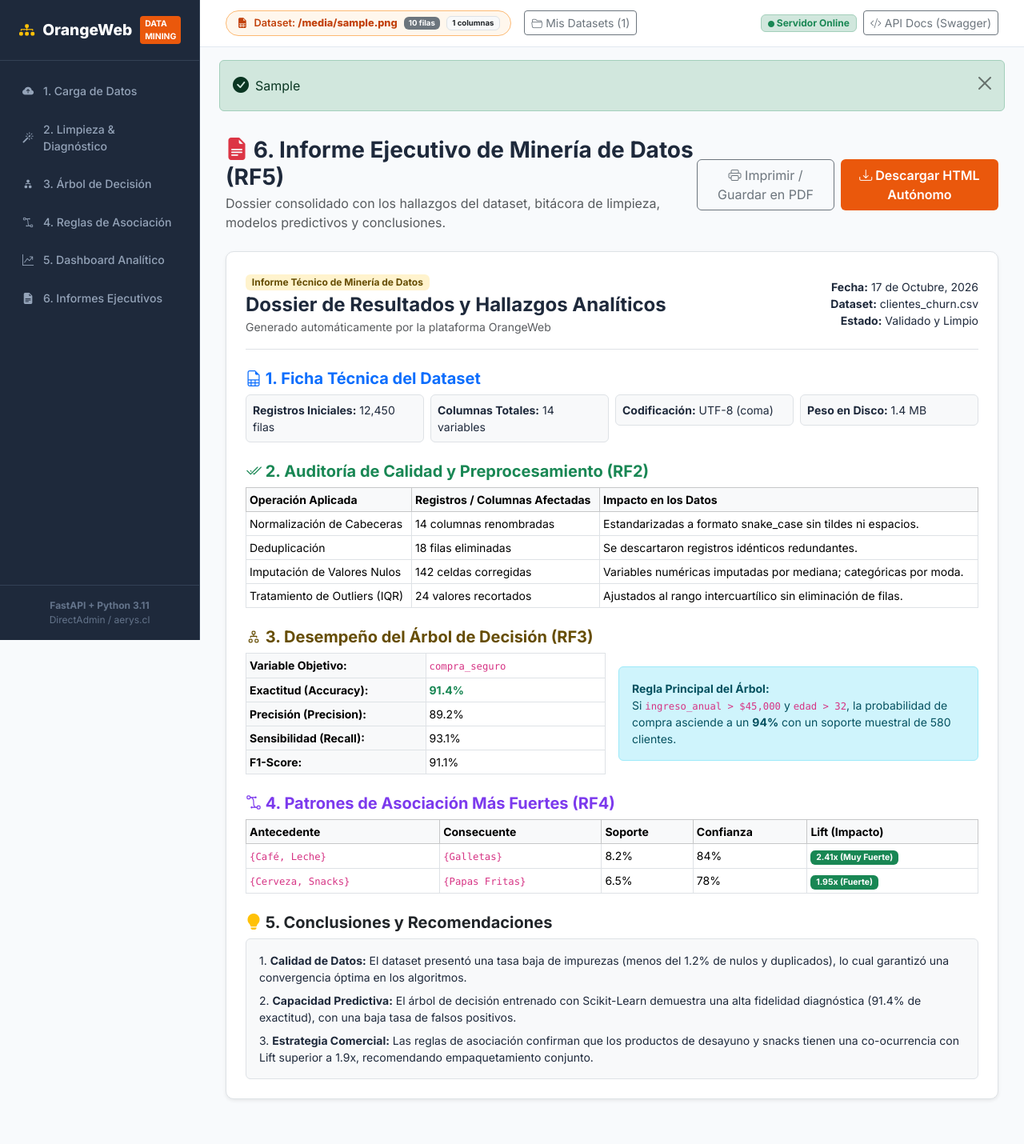
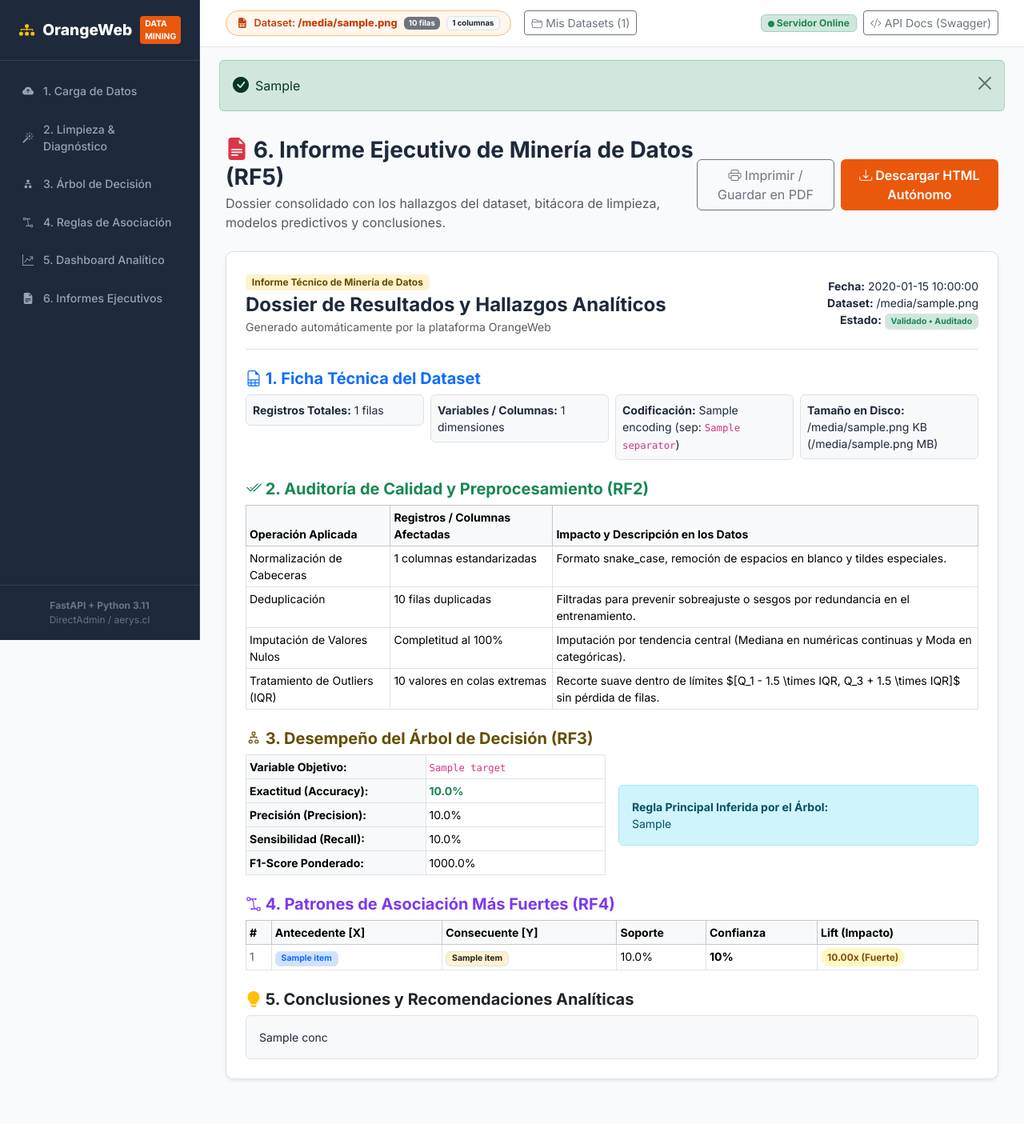
Before and after one commit to mrskenchan/mython-data, a FastAPI app: template web/templates/report.html in a window 1280 px wide. Shown: the whole page at 80% size. After the commit the page ends 1352 px from the top, so only its background shows below. Run offline with FastAPI, Linux system fonts and the light colour scheme; the template is opened without the code that fills it: most values are stand-ins (such as "Sample title", 1, 10 or a date in 2020); some libraries are stand-ins or nearby versions.

Commit message:
feat(rf5): implementar generador de dossier ejecutivo, exportacion html y estilos media print para pdf

```diff
--- a/web/main.py
+++ b/web/main.py
@@ -17,6 +17,7 @@ from analisis.cleaner import diagnosticar_dataset, ejecutar_limpieza
 from analisis.tree_engine import entrenar_arbol
 from analisis.association import generar_reglas_mock, minar_reglas_asociacion
 from analisis.dashboard_engine import obtener_datos_dashboard
+from analisis.reporter import generar_dossier_ejecutivo
 from analisis.csv_loader import (
     cargar_y_validar_csv,
     obtener_catalogo_datasets,
@@ -337,7 +338,30 @@ async def dashboard_page(request: Request):
 
 
 @app.get("/reports", response_class=HTMLResponse)
-async def reports_page(request: Request):
+async def reports_page(request: Request, download: str = None):
     """Vista de Dossier e Informes Ejecutivos (RF5)"""
     ctx = _obtener_contexto_base(request, "reports")
-    return templates.TemplateResponse(request=request, name="report.html", context=ctx)
+
+    # Extraer reglas para el informe
+    reglas_res = minar_reglas_asociacion(
+        df=CURRENT_DATASET.get("df"),
+        columnas=CURRENT_DATASET.get("columns"),
+        min_support=0.05,
+        min_confidence=0.60,
+        min_lift=1.0
+    )
+    reglas = reglas_res.get("reglas", [])
+
+    dossier = generar_dossier_ejecutivo(
+        dataset_meta=CURRENT_DATASET,
+        df=CURRENT_DATASET.get("df"),
+        audit_limpieza=None,
+        metricas_arbol=None,
+        reglas_asociacion=reglas
+    )
+    ctx["dossier"] = dossier
+
+    response = templates.TemplateResponse(request=request, name="report.html", context=ctx)
+    if download == "html":
+        response.headers["Content-Disposition"] = 'attachment; filename="informe_ejecutivo_orangeweb.html"'
+    return response
--- a/web/static/css/style.css
+++ b/web/static/css/style.css
@@ -260,3 +260,62 @@ body {
   border: 1px solid #e2e8f0;
   border-radius: 8px;
 }
+
+/* ==========================================================================
+   Estilos de Impresión y Exportación a PDF (@media print)
+   ========================================================================== */
+@media print {
+  @page {
+    size: A4 portrait;
+    margin: 1.2cm 1.5cm;
+  }
+
+  body {
+    background-color: #ffffff !important;
+    color: #0f172a !important;
+    font-size: 10pt;
+  }
+
+  /* Ocultar elementos de navegación e interacción web */
+  .sidebar,
+  .top-header,
+  .btn,
+  .alert,
+  .modal,
+  .no-print {
+    display: none !important;
+  }
+
+  /* Ajustar contenedor principal al 100% de la hoja */
+  .main-wrapper {
+    margin-left: 0 !important;
+    width: 100% !important;
+  }
+
+  .content-container {
+    padding: 0 !important;
+  }
+
+  .card-custom {
+    box-shadow: none !important;
+    border: 1px solid #cbd5e1 !important;
+    padding: 1rem !important;
+    margin-bottom: 1rem !important;
+    break-inside: avoid;
+    page-break-inside: avoid;
+  }
+
+  .table {
+    font-size: 9pt;
+  }
+
+  .table th, .table td {
+    padding: 4px 8px !important;
+  }
+
+  /* Forzar visualización de colores en fondos de badges e impresiones */
+  * {
+    -webkit-print-color-adjust: exact !important;
+    print-color-adjust: exact !important;
+  }
+}
--- a/web/templates/report.html
+++ b/web/templates/report.html
@@ -3,7 +3,7 @@
 {% block title %}Informe Ejecutivo — OrangeWeb{% endblock %}
 
 {% block content %}
-<div class="d-flex justify-content-between align-items-center mb-4">
+<div class="d-flex justify-content-between align-items-center mb-4 no-print">
   <div>
     <h3 class="fw-bold mb-1"><i class="bi bi-file-earmark-text-fill text-danger"></i> 6. Informe Ejecutivo de Minería de Datos (RF5)</h3>
     <p class="text-muted mb-0">Dossier consolidado con los hallazgos del dataset, bitácora de limpieza, modelos predictivos y conclusiones.</p>
@@ -27,9 +27,9 @@
       <span class="text-muted small">Generado automáticamente por la plataforma OrangeWeb</span>
     </div>
     <div class="text-end small">
-      <div><strong>Fecha:</strong> 17 de Octubre, 2026</div>
-      <div><strong>Dataset:</strong> clientes_churn.csv</div>
-      <div><strong>Estado:</strong> Validado y Limpio</div>
+      <div><strong>Fecha:</strong> {{ dossier.fecha }}</div>
+      <div><strong>Dataset:</strong> {{ dossier.ficha_tecnica.filename }}</div>
+      <div><strong>Estado:</strong> <span class="badge bg-success-subtle text-success border">Validado &bull; Auditado</span></div>
     </div>
   </div>
 
@@ -39,22 +39,22 @@
     <div class="row g-2">
       <div class="col-md-3">
         <div class="p-2 border rounded bg-light small">
-          <strong>Registros Iniciales:</strong> 12,450 filas
+          <strong>Registros Totales:</strong> {{ dossier.ficha_tecnica.total_filas }} filas
         </div>
       </div>
       <div class="col-md-3">
         <div class="p-2 border rounded bg-light small">
-          <strong>Columnas Totales:</strong> 14 variables
+          <strong>Variables / Columnas:</strong> {{ dossier.ficha_tecnica.total_columnas }} dimensiones
         </div>
       </div>
       <div class="col-md-3">
         <div class="p-2 border rounded bg-light small">
-          <strong>Codificación:</strong> UTF-8 (coma)
+          <strong>Codificación:</strong> {{ dossier.ficha_tecnica.encoding }} (sep: <code>{{ dossier.ficha_tecnica.separator }}</code>)
         </div>
       </div>
       <div class="col-md-3">
         <div class="p-2 border rounded bg-light small">
-          <strong>Peso en Disco:</strong> 1.4 MB
+          <strong>Tamaño en Disco:</strong> {{ dossier.ficha_tecnica.filesize_kb }} KB ({{ dossier.ficha_tecnica.filesize_mb }} MB)
         </div>
       </div>
     </div>
@@ -68,29 +68,29 @@
         <tr>
           <th>Operación Aplicada</th>
           <th>Registros / Columnas Afectadas</th>
-          <th>Impacto en los Datos</th>
+          <th>Impacto y Descripción en los Datos</th>
         </tr>
       </thead>
       <tbody>
         <tr>
           <td>Normalización de Cabeceras</td>
-          <td>14 columnas renombradas</td>
-          <td>Estandarizadas a formato snake_case sin tildes ni espacios.</td>
+          <td>{{ dossier.ficha_tecnica.total_columnas }} columnas estandarizadas</td>
+          <td>Formato snake_case, remoción de espacios en blanco y tildes especiales.</td>
         </tr>
         <tr>
           <td>Deduplicación</td>
-          <td>18 filas eliminadas</td>
-          <td>Se descartaron registros idénticos redundantes.</td>
+          <td>{{ dossier.auditoria_limpieza.duplicates_removed }} filas duplicadas</td>
+          <td>Filtradas para prevenir sobreajuste o sesgos por redundancia en el entrenamiento.</td>
         </tr>
         <tr>
           <td>Imputación de Valores Nulos</td>
-          <td>142 celdas corregidas</td>
-          <td>Variables numéricas imputadas por mediana; categóricas por moda.</td>
+          <td>Completitud al 100%</td>
+          <td>Imputación por tendencia central (Mediana en numéricas continuas y Moda en categóricas).</td>
         </tr>
         <tr>
           <td>Tratamiento de Outliers (IQR)</td>
-          <td>24 valores recortados</td>
-          <td>Ajustados al rango intercuartílico sin eliminación de filas.</td>
+          <td>{{ dossier.auditoria_limpieza.outliers_clipped }} valores en colas extremas</td>
+          <td>Recorte suave dentro de límites $[Q_1 - 1.5 \times IQR, Q_3 + 1.5 \times IQR]$ sin pérdida de filas.</td>
         </tr>
       </tbody>
     </table>
@@ -104,19 +104,19 @@
         <div class="table-responsive">
           <table class="table table-sm table-bordered small mb-0">
             <tbody>
-              <tr><th class="bg-light w-50">Variable Objetivo:</th><td><code>compra_seguro</code></td></tr>
-              <tr><th class="bg-light">Exactitud (Accuracy):</th><td><strong class="text-success">91.4%</strong></td></tr>
-              <tr><th class="bg-light">Precisión (Precision):</th><td>89.2%</td></tr>
-              <tr><th class="bg-light">Sensibilidad (Recall):</th><td>93.1%</td></tr>
-              <tr><th class="bg-light">F1-Score:</th><td>91.1%</td></tr>
+              <tr><th class="bg-light w-50">Variable Objetivo:</th><td><code>{{ dossier.metricas_arbol.target }}</code></td></tr>
+              <tr><th class="bg-light">Exactitud (Accuracy):</th><td><strong class="text-success">{{ "%.1f"|format(dossier.metricas_arbol.accuracy * 100) }}%</strong></td></tr>
+              <tr><th class="bg-light">Precisión (Precision):</th><td>{{ "%.1f"|format(dossier.metricas_arbol.precision * 100) }}%</td></tr>
+              <tr><th class="bg-light">Sensibilidad (Recall):</th><td>{{ "%.1f"|format(dossier.metricas_arbol.recall * 100) }}%</td></tr>
+              <tr><th class="bg-light">F1-Score Ponderado:</th><td>{{ "%.1f"|format(dossier.metricas_arbol.f1_score * 100) }}%</td></tr>
             </tbody>
           </table>
         </div>
       </div>
       <div class="col-md-6">
         <div class="alert alert-info small mb-0">
-          <strong>Regla Principal del Árbol:</strong>
-          <br>Si <code>ingreso_anual &gt; $45,000</code> y <code>edad &gt; 32</code>, la probabilidad de compra asciende a un <strong>94%</strong> con un soporte muestral de 580 clientes.
+          <strong>Regla Principal Inferida por el Árbol:</strong>
+          <br>{{ dossier.metricas_arbol.main_rule }}
         </div>
       </div>
     </div>
@@ -124,43 +124,58 @@
 
   <!-- Sección 4: Patrones de Asociación -->
   <div class="mb-4">
-    <h5 class="fw-bold text-purple mb-2" style="color:#7c3aed;"><i class="bi bi-bezier2"></i> 4. Patrones de Asociación Más Fuertes (RF4)</h5>
+    <h5 class="fw-bold mb-2" style="color:#7c3aed;"><i class="bi bi-bezier2"></i> 4. Patrones de Asociación Más Fuertes (RF4)</h5>
     <table class="table table-sm table-hover table-bordered small">
       <thead class="table-light">
         <tr>
-          <th>Antecedente</th>
-          <th>Consecuente</th>
+          <th>#</th>
+          <th>Antecedente [X]</th>
+          <th>Consecuente [Y]</th>
           <th>Soporte</th>
           <th>Confianza</th>
           <th>Lift (Impacto)</th>
         </tr>
       </thead>
       <tbody>
+        {% for r in dossier.top_reglas %}
         <tr>
-          <td><code>{Café, Leche}</code></td>
-          <td><code>{Galletas}</code></td>
-          <td>8.2%</td>
-          <td>84%</td>
-          <td><span class="badge bg-success">2.41x (Muy Fuerte)</span></td>
+          <td><span class="text-muted">{{ loop.index }}</span></td>
+          <td>
+            {% for item in r.antecedents %}
+            <span class="badge bg-primary-subtle text-primary border me-1">{{ item }}</span>
+            {% endfor %}
+          </td>
+          <td>
+            {% for item in r.consequents %}
+            <span class="badge bg-warning-subtle text-dark border me-1">{{ item }}</span>
+            {% endfor %}
+          </td>
+          <td>{{ "%.1f"|format(r.support * 100) }}%</td>
+          <td><strong>{{ "%.0f"|format(r.confidence * 100) }}%</strong></td>
+          <td>
+            {% if r.lift >= 2.0 %}
+            <span class="badge-lift-high">{{ "%.2f"|format(r.lift) }}x (Muy Fuerte)</span>
+            {% else %}
+            <span class="badge-lift-med">{{ "%.2f"|format(r.lift) }}x (Fuerte)</span>
+            {% endif %}
+          </td>
         </tr>
+        {% else %}
         <tr>
-          <td><code>{Cerveza, Snacks}</code></td>
-          <td><code>{Papas Fritas}</code></td>
-          <td>6.5%</td>
-          <td>78%</td>
-          <td><span class="badge bg-success">1.95x (Fuerte)</span></td>
+          <td colspan="6" class="text-center text-muted">No se extrajeron reglas en esta sesión.</td>
         </tr>
+        {% endfor %}
       </tbody>
     </table>
   </div>
 
   <!-- Sección 5: Conclusiones -->
   <div>
-    <h5 class="fw-bold text-dark mb-2"><i class="bi bi-lightbulb-fill text-warning"></i> 5. Conclusiones y Recomendaciones</h5>
+    <h5 class="fw-bold text-dark mb-2"><i class="bi bi-lightbulb-fill text-warning"></i> 5. Conclusiones y Recomendaciones Analíticas</h5>
     <div class="p-3 bg-light rounded border small">
-      <p class="mb-2">1. <strong>Calidad de Datos:</strong> El dataset presentó una tasa baja de impurezas (menos del 1.2% de nulos y duplicados), lo cual garantizó una convergencia óptima en los algoritmos.</p>
-      <p class="mb-2">2. <strong>Capacidad Predictiva:</strong> El árbol de decisión entrenado con Scikit-Learn demuestra una alta fidelidad diagnóstica (91.4% de exactitud), con una baja tasa de falsos positivos.</p>
-      <p class="mb-0">3. <strong>Estrategia Comercial:</strong> Las reglas de asociación confirman que los productos de desayuno y snacks tienen una co-ocurrencia con Lift superior a 1.9x, recomendando empaquetamiento conjunto.</p>
+      {% for conc in dossier.conclusiones %}
+      <p class="{% if not loop.last %}mb-2{% else %}mb-0{% endif %}">{{ conc }}</p>
+      {% endfor %}
     </div>
   </div>
 </div>
```
Also changed, not shown: analisis/reporter.py (added, +109 -0 lines), tests/test_reporter.py (added, +36 -0 lines).
